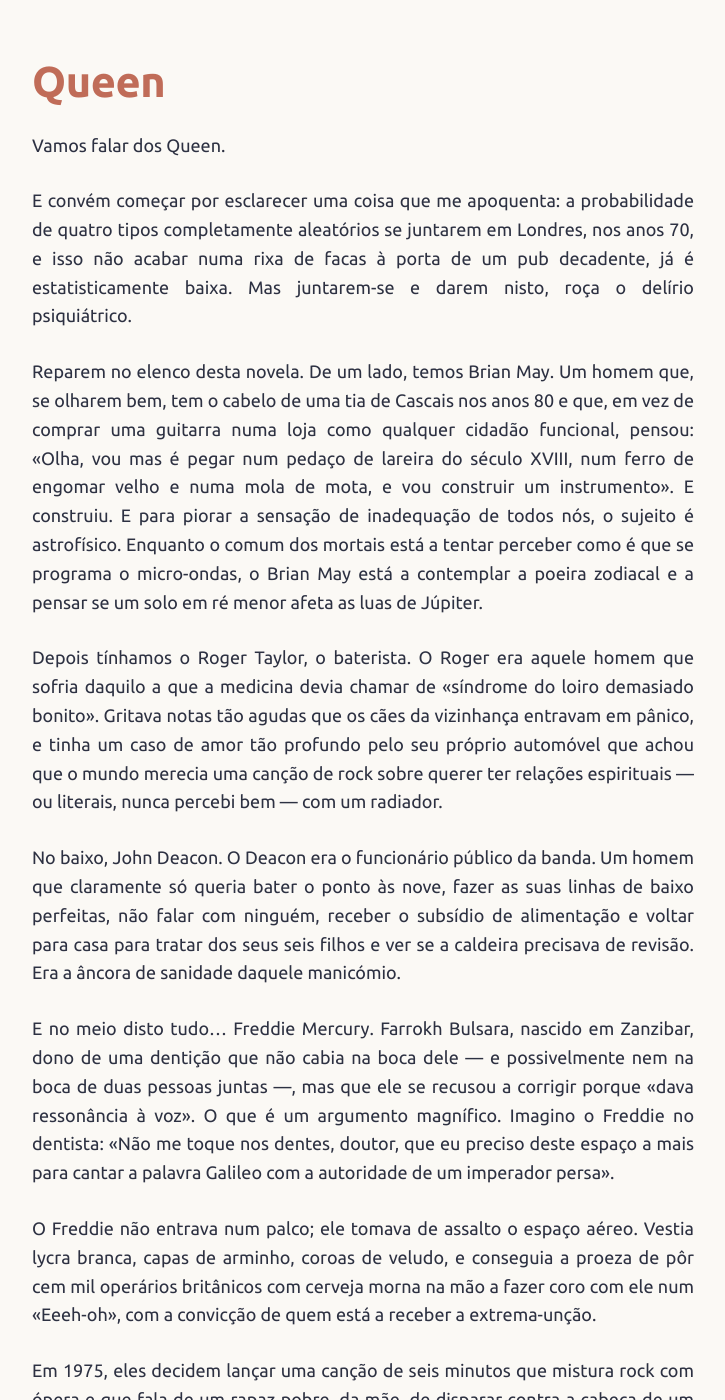
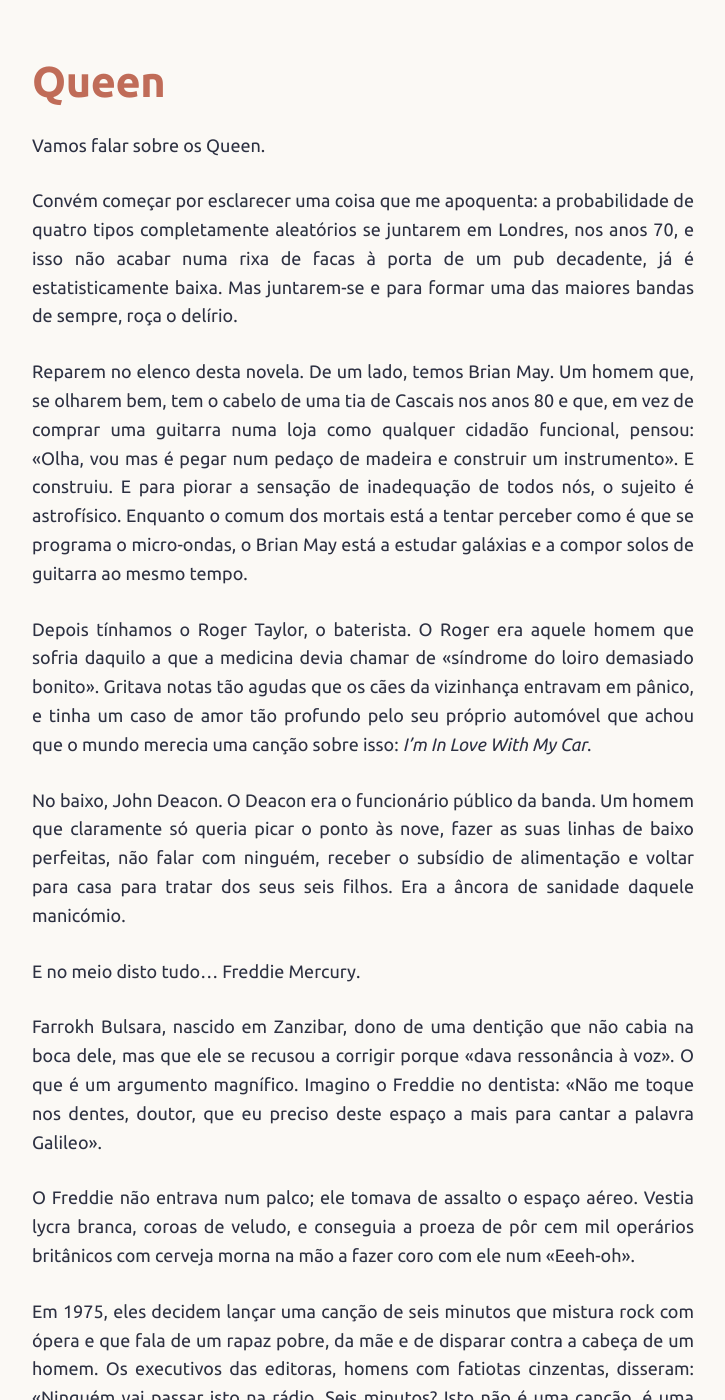
Before and after one commit to joaquim-capitao/musica, a Jekyll site: the page built from artistas/queen.md, in a window 1280 px wide and 1400 px high. Shown: the whole window, without its empty margins (277-1002 px from the left). Built offline with Jekyll 4.4.1, drawn with Linux system fonts in a browser that asks for light colours; our own code applies the rules of GitHub Pages for plain Markdown files; some of the changed text lies outside the part shown.

Commit message:
Revise o texto sobre a banda Queen
Corrigido o texto para melhorar a fluidez e a clareza, incluindo ajustes na linguagem e na estrutura das frases.

```diff
--- a/artistas/queen.md
+++ b/artistas/queen.md
@@ -1,36 +1,37 @@
 # Queen
 
-Vamos falar dos Queen.
+Vamos falar sobre os Queen.
 
-E convém começar por esclarecer uma coisa que me apoquenta: a probabilidade de quatro tipos completamente aleatórios se juntarem em Londres, nos anos 70, e isso não acabar numa rixa de facas à porta de um pub decadente, já é estatisticamente baixa. Mas juntarem-se e darem nisto, roça o delírio psiquiátrico.
+Convém começar por esclarecer uma coisa que me apoquenta: a probabilidade de quatro tipos completamente aleatórios se juntarem em Londres, nos anos 70, e isso não acabar numa rixa de facas à porta de um pub decadente, já é estatisticamente baixa. Mas juntarem-se e para formar uma das maiores bandas de sempre, roça o delírio.
 
-Reparem no elenco desta novela. De um lado, temos Brian May. Um homem que, se olharem bem, tem o cabelo de uma tia de Cascais nos anos 80 e que, em vez de comprar uma guitarra numa loja como qualquer cidadão funcional, pensou: «Olha, vou mas é pegar num pedaço de lareira do século XVIII, num ferro de engomar velho e numa mola de mota, e vou construir um instrumento». E construiu. E para piorar a sensação de inadequação de todos nós, o sujeito é astrofísico. Enquanto o comum dos mortais está a tentar perceber como é que se programa o micro-ondas, o Brian May está a contemplar a poeira zodiacal e a pensar se um solo em ré menor afeta as luas de Júpiter.
+Reparem no elenco desta novela. De um lado, temos Brian May. Um homem que, se olharem bem, tem o cabelo de uma tia de Cascais nos anos 80 e que, em vez de comprar uma guitarra numa loja como qualquer cidadão funcional, pensou: «Olha, vou mas é pegar num pedaço de madeira e construir um instrumento». E construiu. E para piorar a sensação de inadequação de todos nós, o sujeito é astrofísico. Enquanto o comum dos mortais está a tentar perceber como é que se programa o micro-ondas, o Brian May está a estudar galáxias e a compor solos de guitarra ao mesmo tempo.
 
-Depois tínhamos o Roger Taylor, o baterista. O Roger era aquele homem que sofria daquilo a que a medicina devia chamar de «síndrome do loiro demasiado bonito». Gritava notas tão agudas que os cães da vizinhança entravam em pânico, e tinha um caso de amor tão profundo pelo seu próprio automóvel que achou que o mundo merecia uma canção de rock sobre querer ter relações espirituais — ou literais, nunca percebi bem — com um radiador.
+Depois tínhamos o Roger Taylor, o baterista. O Roger era aquele homem que sofria daquilo a que a medicina devia chamar de «síndrome do loiro demasiado bonito». Gritava notas tão agudas que os cães da vizinhança entravam em pânico, e tinha um caso de amor tão profundo pelo seu próprio automóvel que achou que o mundo merecia uma canção sobre isso: _I'm In Love With My Car_.
 
-No baixo, John Deacon. O Deacon era o funcionário público da banda. Um homem que claramente só queria bater o ponto às nove, fazer as suas linhas de baixo perfeitas, não falar com ninguém, receber o subsídio de alimentação e voltar para casa para tratar dos seus seis filhos e ver se a caldeira precisava de revisão. Era a âncora de sanidade daquele manicómio.
+No baixo, John Deacon. O Deacon era o funcionário público da banda. Um homem que claramente só queria picar o ponto às nove, fazer as suas linhas de baixo perfeitas, não falar com ninguém, receber o subsídio de alimentação e voltar para casa para tratar dos seus seis filhos. Era a âncora de sanidade daquele manicómio.
 
 E no meio disto tudo... Freddie Mercury.
-Farrokh Bulsara, nascido em Zanzibar, dono de uma dentição que não cabia na boca dele — e possivelmente nem na boca de duas pessoas juntas —, mas que ele se recusou a corrigir porque «dava ressonância à voz». O que é um argumento magnífico. Imagino o Freddie no dentista: «Não me toque nos dentes, doutor, que eu preciso deste espaço a mais para cantar a palavra Galileo com a autoridade de um imperador persa».
 
-O Freddie não entrava num palco; ele tomava de assalto o espaço aéreo. Vestia lycra branca, capas de arminho, coroas de veludo, e conseguia a proeza de pôr cem mil operários britânicos com cerveja morna na mão a fazer coro com ele num «Eeeh-oh», com a convicção de quem está a receber a extrema-unção.
+Farrokh Bulsara, nascido em Zanzibar, dono de uma dentição que não cabia na boca dele, mas que ele se recusou a corrigir porque «dava ressonância à voz». O que é um argumento magnífico. Imagino o Freddie no dentista: «Não me toque nos dentes, doutor, que eu preciso deste espaço a mais para cantar a palavra Galileo».
 
-Em 1975, eles decidem lançar uma canção de seis minutos que mistura rock com ópera e que fala de um rapaz pobre, da mãe, de disparar contra a cabeça de um homem e de Belzebu. Os executivos das editoras, homens com fatiotas cinzentas e problemas de gastrite, disseram: «Ninguém vai passar isto na rádio. Seis minutos? Isto não é uma canção, é uma missa cantada». E eles foram lá, passaram a canção, e Bohemian Rhapsody tornou-se numa espécie de hino universal que hoje em dia qualquer pessoa, mesmo que esteja num estado de embriaguez avançado às quatro da manhã num casamento, tenta cantar. Toda a gente desafina no Scaramouche, mas ninguém desiste. É comovente.
+O Freddie não entrava num palco; ele tomava de assalto o espaço aéreo. Vestia lycra branca, coroas de veludo, e conseguia a proeza de pôr cem mil operários britânicos com cerveja morna na mão a fazer coro com ele num «Eeeh-oh».
 
-A coisa durou anos. Houve excessos, claro. Há lendas urbanas sobre anões a servir bandejas com substâncias duvidosas em festas em Nova Orleães — o tipo de logística de eventos que hoje em dia daria um processo no tribunal de trabalho, mas que na altura chamavam apenas «terça-feira».
+Em 1975, eles decidem lançar uma canção de seis minutos que mistura rock com ópera e que fala de um rapaz pobre, da mãe e de disparar contra a cabeça de um homem. Os executivos das editoras, homens com fatiotas cinzentas, disseram: «Ninguém vai passar isto na rádio. Seis minutos? Isto não é uma canção, é uma missa cantada». E eles foram lá, passaram a canção, e _Bohemian Rhapsody_ tornou-se numa espécie de hino universal que hoje em dia qualquer pessoa, mesmo que esteja num estado de embriaguez avançado às quatro da manhã num casamento, tenta cantar.
 
-Depois veio 1985, o Live Aid. Estavam lá todos: Bowie, Elton John, McCartney. Mas entra o Freddie com uma camisola de cavas a cheirar a lixívia, um bigode milimetricamente aparado e um suporte de microfone cortado a meio, e arruma o estádio de Wembley em vinte minutos. Foi humilhante para os outros, no melhor dos sentidos.
+A coisa durou anos. Houve excessos, claro. Há lendas urbanas sobre anões a servir bandejas com substâncias duvidosas em festas em Nova Orleães, o tipo de coisas que hoje em dia daria um processo no tribunal de trabalho.
 
-No fim, a história fica cinzenta, como a vida costuma ser quando se lembra de ser injusta. O Freddie adoeceu com sida. Mas em vez de ir para casa deprimir de manta nos joelhos, meteu-se no estúdio a cantar The Show Must Go On, a beber vodka ao balcão porque mal se aguentava em pé, a rasgar notas que uma pessoa saudável nem a tossir consegue atingir.
+Depois veio 1985, o Live Aid. Estavam lá todos: Bowie, Elton John, McCartney. Mas entra o Freddie com uma camisola de cavas, um bigode milimetricamente aparado e um suporte de microfone cortado a meio, e arruma o estádio de Wembley em vinte minutos. Foi humilhante para os outros, no melhor dos sentidos.
+
+No fim, a história fica cinzenta, como a vida costuma ser quando se lembra de ser injusta. O Freddie adoeceu com sida. Mas em vez de ir para casa deprimir de manta nos joelhos, meteu-se no estúdio a cantar _The Show Must Go On_, a beber vodka ao balcão porque mal se aguentava em pé, a rasgar notas que uma pessoa saudável nem a tossir consegue atingir.
 
 E pronto. Morreu em 1991.
 
-O Deacon olhou à volta, pensou «já chega de barulho», arrumou o baixo numa gaveta e desapareceu da vida pública — uma decisão que só me faz respeitá-lo ainda mais. O Brian e o Roger continuam por aí, agora com o Adam Lambert, a tocar para estádios cheios. O Brian May ainda tem exatamente a mesma densidade capilar de 1974, o que me leva a crer que aquilo não é cabelo, é um fenómeno astrofísico que ele descobriu e que desafia as leis da gravidade e da entropia.
+O Deacon olhou à volta, pensou «já chega de barulho», arrumou o baixo numa gaveta e desapareceu da vida pública (uma decisão que só me faz respeitá-lo ainda mais). O Brian e o Roger continuam por aí. O Brian May ainda tem exatamente a mesma densidade capilar de 1974, o que me leva a crer que aquilo não é cabelo, é um fenómeno astrofísico que ele descobriu e que desafia as leis da gravidade e da entropia.
 
 E é isto os Queen. Quatro tipos que, juntos, pareciam um erro de casting, mas que acabaram por compor a banda sonora de toda a gente que já bateu com os nós dos dedos numa mesa da escola a fazer «tum-tum-tá».
 
 ---
 
-Joaquim Capitão
+<div align="Right">Joaquim Capitão</div>
 
 [<-- Página Anterior](https://joaquim-capitao.github.io/musica/artistas)
```
